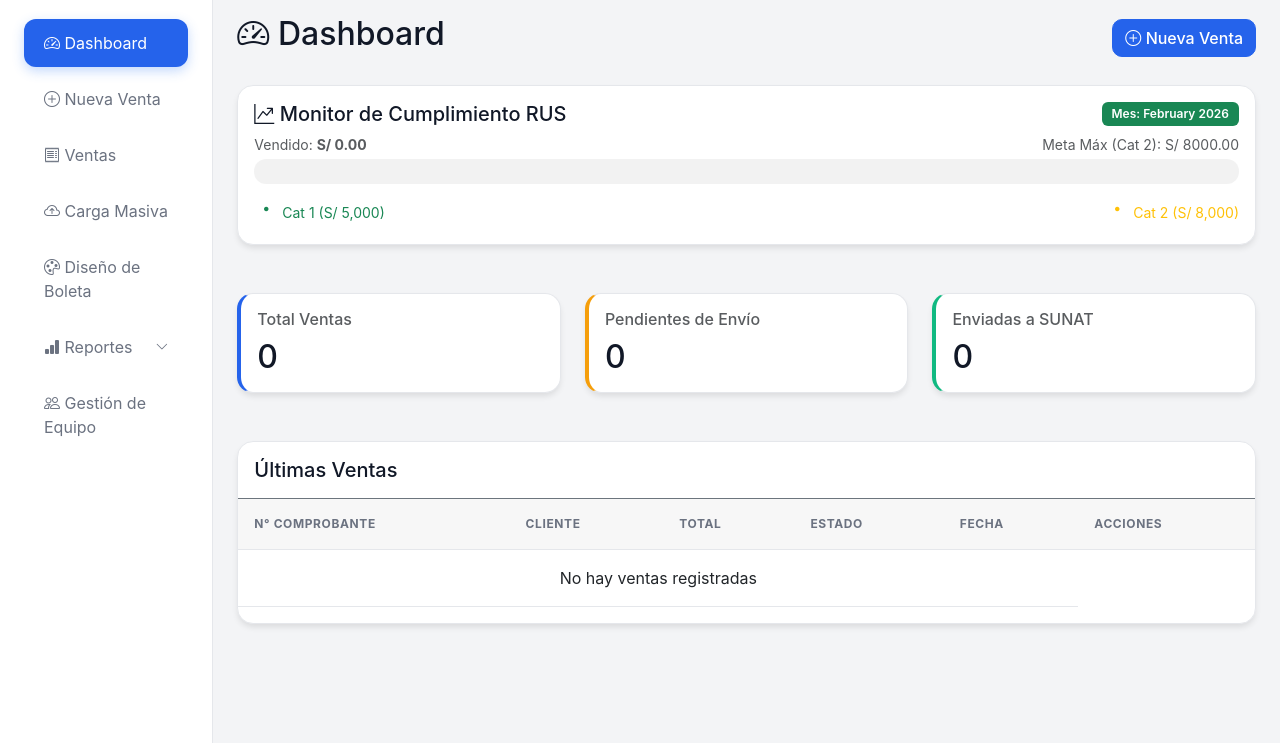
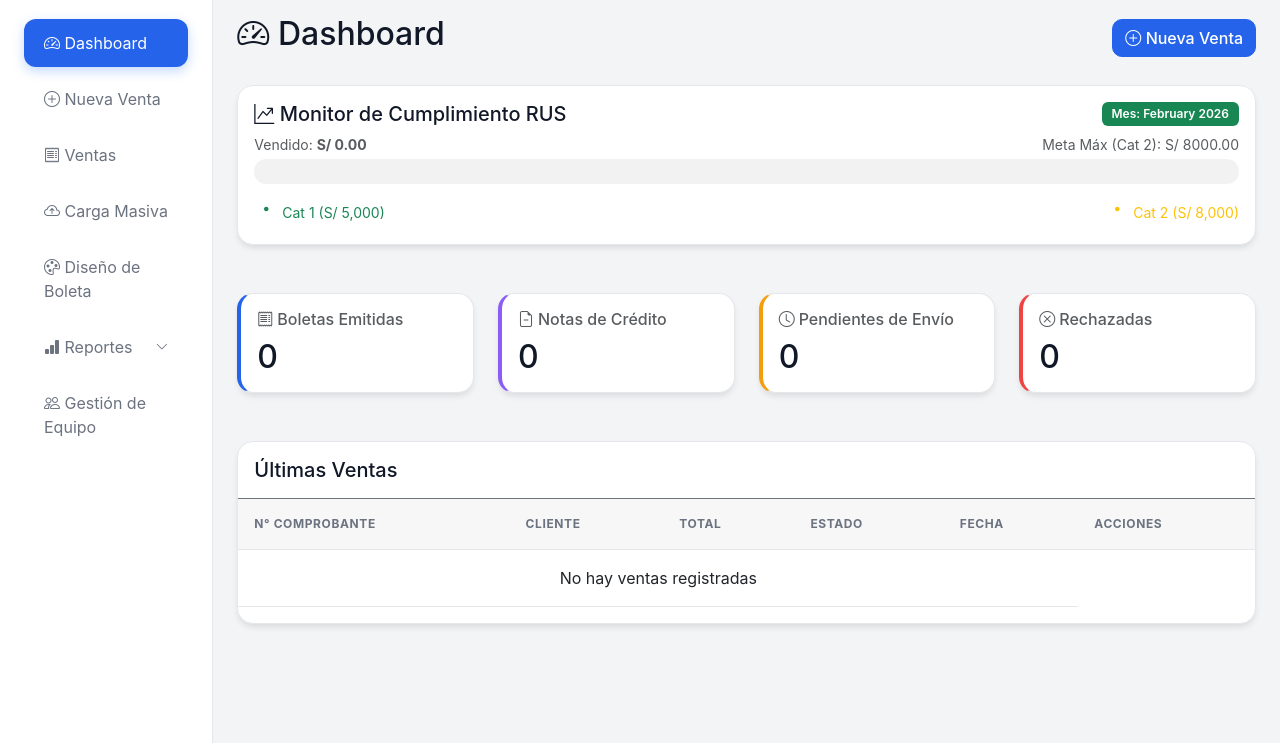
Before and after one commit to mickstmt/MiPSE, a Flask app: page /dashboard in a window 1280 px wide. Shown: the part 58-801 px from the top of the page. Run offline with Flask 3, Linux system fonts and the light colour scheme; the visitor is signed in with stand-in values (Sample User, id 1); data that the repository does not hold is empty; some libraries are stand-ins or nearby versions.

Commit message:
feat: improve dashboard KPI cards and NC badge in recent sales table
- Replace 3 generic cards with 4 meaningful indicators:
  - Boletas Emitidas (active boletas, excl. BORRADOR/RECHAZADO)
  - Notas de Crédito (total NCs issued)
  - Pendientes de Envío (estado=PENDIENTE, any type)
  - Rechazadas (estado=RECHAZADO, highlighted red when > 0)
- Add NC badge in "Últimas Ventas" table to distinguish NCs from boletas

Co-Authored-By: Claude Sonnet 4.6 <noreply@anthropic.com>

```diff
--- a/app.py
+++ b/app.py
@@ -285,9 +285,13 @@ def dashboard():
     from datetime import date
 
     # Estadísticas básicas
-    total_ventas = Venta.query.count()
+    total_boletas = Venta.query.filter(
+        Venta.tipo_comprobante == 'BOLETA',
+        Venta.estado.notin_(['BORRADOR', 'RECHAZADO'])
+    ).count()
+    total_ncs_count = Venta.query.filter_by(tipo_comprobante='NOTA_CREDITO').count()
     ventas_pendientes = Venta.query.filter_by(estado='PENDIENTE').count()
-    ventas_enviadas = Venta.query.filter_by(estado='ENVIADO').count()
+    ventas_rechazadas = Venta.query.filter_by(estado='RECHAZADO').count()
 
     # Cálculo para Semáforo RUS (Mes actual)
     # Boletas emitidas − Notas de Crédito (NCs restan porque anulan su boleta)
@@ -317,9 +321,10 @@ def dashboard():
     ultimas_ventas = Venta.query.order_by(Venta.fecha_emision.desc()).limit(10).all()
 
     return render_template('dashboard.html',
-                         total_ventas=total_ventas,
+                         total_boletas=total_boletas,
+                         total_ncs_count=total_ncs_count,
                          ventas_pendientes=ventas_pendientes,
-                         ventas_enviadas=ventas_enviadas,
+                         ventas_rechazadas=ventas_rechazadas,
                          ultimas_ventas=ultimas_ventas,
                          total_mes=total_mes,
                          limite_cat1=limite_cat1,
--- a/templates/dashboard.html
+++ b/templates/dashboard.html
@@ -61,27 +61,35 @@
 
 <!-- Estadísticas Básicas -->
 <div class="row mb-4">
-    <div class="col-md-4">
+    <div class="col-md-3">
         <div class="card stat-card" style="border-left: 4px solid var(--primary-color);">
             <div class="card-body">
-                <h6 class="text-muted">Total Ventas</h6>
-                <h2 class="mb-0">{{ total_ventas }}</h2>
+                <h6 class="text-muted"><i class="bi bi-receipt me-1"></i>Boletas Emitidas</h6>
+                <h2 class="mb-0">{{ total_boletas }}</h2>
             </div>
         </div>
     </div>
-    <div class="col-md-4">
+    <div class="col-md-3">
+        <div class="card stat-card" style="border-left: 4px solid #8b5cf6;">
+            <div class="card-body">
+                <h6 class="text-muted"><i class="bi bi-file-earmark-minus me-1"></i>Notas de Crédito</h6>
+                <h2 class="mb-0">{{ total_ncs_count }}</h2>
+            </div>
+        </div>
+    </div>
+    <div class="col-md-3">
         <div class="card stat-card" style="border-left: 4px solid #f59e0b;">
             <div class="card-body">
-                <h6 class="text-muted">Pendientes de Envío</h6>
+                <h6 class="text-muted"><i class="bi bi-clock me-1"></i>Pendientes de Envío</h6>
                 <h2 class="mb-0">{{ ventas_pendientes }}</h2>
             </div>
         </div>
     </div>
-    <div class="col-md-4">
-        <div class="card stat-card" style="border-left: 4px solid #10b981;">
+    <div class="col-md-3">
+        <div class="card stat-card" style="border-left: 4px solid #ef4444;">
             <div class="card-body">
-                <h6 class="text-muted">Enviadas a SUNAT</h6>
-                <h2 class="mb-0">{{ ventas_enviadas }}</h2>
+                <h6 class="text-muted"><i class="bi bi-x-circle me-1"></i>Rechazadas</h6>
+                <h2 class="mb-0 {% if ventas_rechazadas > 0 %}text-danger{% endif %}">{{ ventas_rechazadas }}</h2>
             </div>
         </div>
     </div>
@@ -108,7 +116,12 @@
                 <tbody>
                     {% for venta in ultimas_ventas %}
                     <tr>
-                        <td><strong>{{ venta.numero_completo }}</strong></td>
+                        <td>
+                            {% if venta.tipo_comprobante == 'NOTA_CREDITO' %}
+                            <span class="badge bg-secondary me-1">NC</span>
+                            {% endif %}
+                            <strong>{{ venta.numero_completo }}</strong>
+                        </td>
                         <td>{{ venta.cliente.nombre_completo }}</td>
                         <td>S/ {{ "%.2f"|format(venta.total) }}</td>
                         <td>
```
